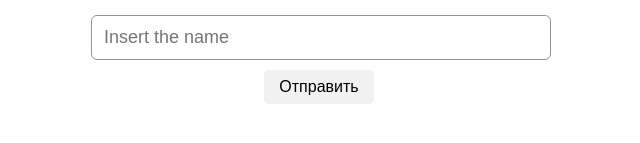
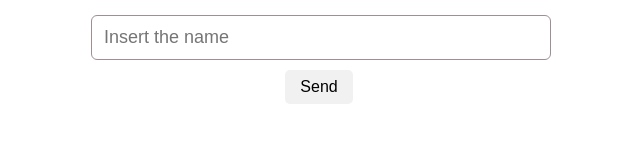
Before and after one commit to MariKhad/genderize_react_f, a React (Create React App) app: page / in a window 1280 px wide. Shown: the part 297-440 px from the top of the page, without its empty margins (321-961 px from the left). Built offline with nearby package versions, Linux system fonts and the light colour scheme.

Commit message:
Third commit

```diff
--- a/src/Components/Genderize/Genderize.jsx
+++ b/src/Components/Genderize/Genderize.jsx
@@ -47,7 +47,7 @@ export const Genderize = () => {
 				<form className="form" onSubmit={handleSubmit} >
 					<p>
 						<input className="input" placeholder="Insert the name" onChange={handleChange} />
-						<button>Отправить</button>
+						<button>Send</button>
 					</p>
 				</form>
 				<ResultDiv result={finalResult} />
```
